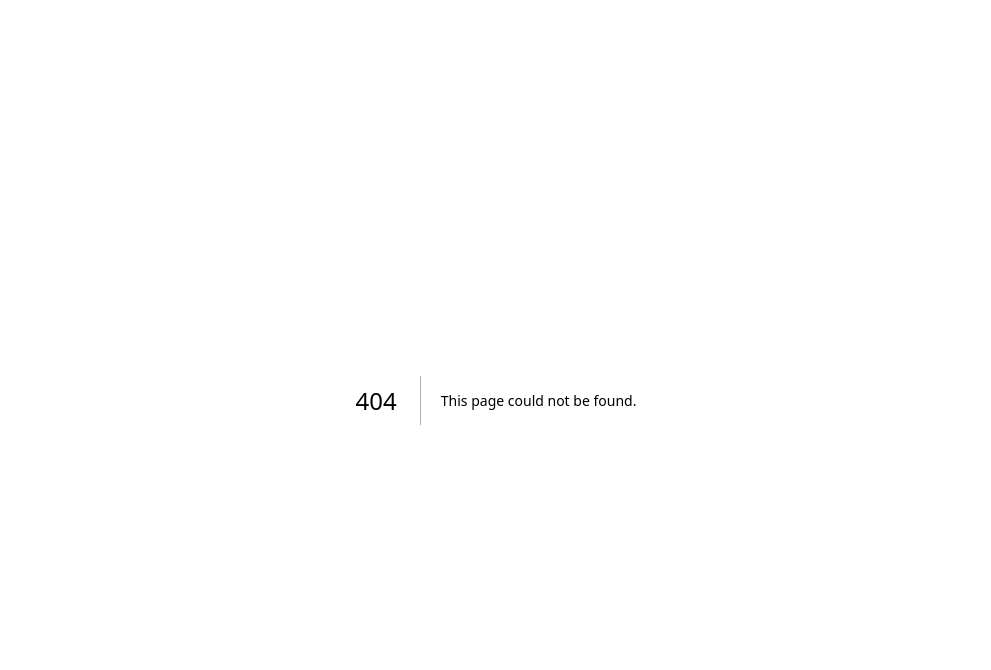
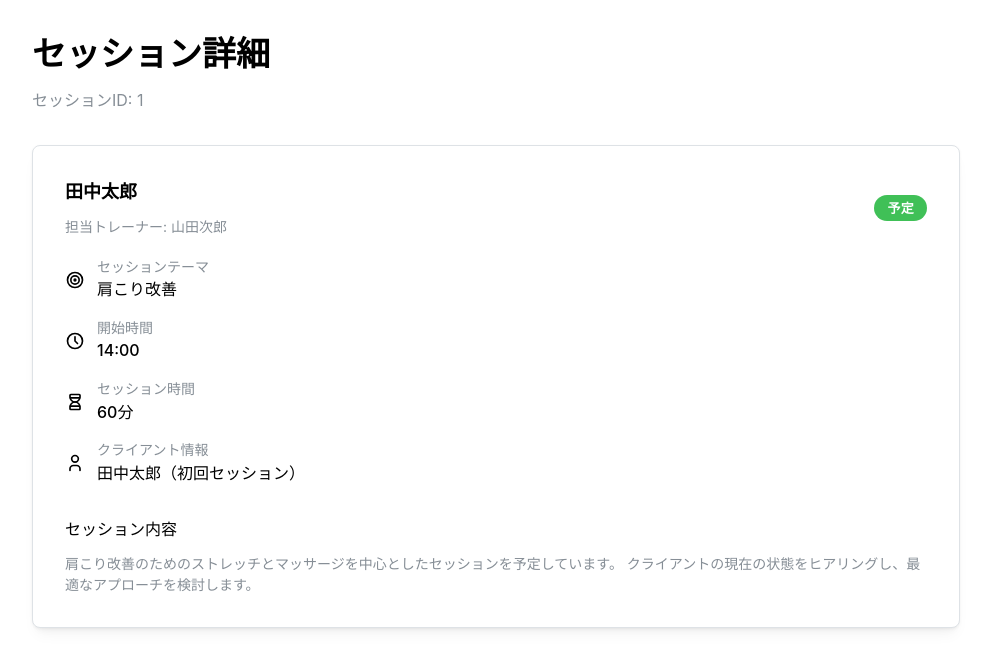
Before and after one commit to career-direction/compass-crm, a Next.js app: page /sessions/1 in a window 1280 px wide. Before the commit this address had no page. Shown: the top 670 px of the page, without its empty margins (144-1135 px from the left). Built offline with nearby package versions, Linux system fonts and the light colour scheme.

Commit message:
add: features/session/views/SessionDetail.ui.tsx

```diff
--- /dev/null
+++ b/src/app/sessions/[id]/page.tsx
@@ -0,0 +1,13 @@
+import { SessionDetail } from "@/features/session/views/SessionDetail.ui";
+
+type Props = {
+	params: {
+		id: string;
+	};
+};
+
+export default function SessionDetailPage({ params }: Props) {
+	const { id } = params;
+
+	return <SessionDetail sessionId={id} />;
+}
--- a/src/features/session/components/SessionListItem.ui.tsx
+++ b/src/features/session/components/SessionListItem.ui.tsx
@@ -9,10 +9,35 @@ import {
 	Flex,
 } from "@mantine/core";
 import { IconClock, IconHourglass, IconTarget } from "@tabler/icons-react";
+import { useRouter } from "next/navigation";
 
 export const SessionListItem = () => {
+	const router = useRouter();
+
+	const handleClick = () => {
+		router.push("/sessions/1"); // TODO: 実際のセッションIDを使用
+	};
+
 	return (
-		<Card shadow="sm" padding="lg" radius="md" withBorder>
+		<Card
+			shadow="sm"
+			padding="lg"
+			radius="md"
+			withBorder
+			onClick={handleClick}
+			style={{
+				cursor: "pointer",
+				transition: "transform 0.1s ease, box-shadow 0.1s ease",
+			}}
+			styles={{
+				root: {
+					"&:hover": {
+						transform: "translateY(-2px)",
+						boxShadow: "var(--mantine-shadow-md)",
+					},
+				},
+			}}
+		>
 			<Group justify="space-between" mt="xs" mb="xs">
 				<div>
 					<Text fw={500}>田中太郎</Text>
--- /dev/null
+++ b/src/features/session/views/SessionDetail.ui.tsx
@@ -0,0 +1,91 @@
+"use client";
+
+import { Container, Title, Text, Card, Group, Badge, Stack, Flex } from "@mantine/core";
+import { IconClock, IconHourglass, IconTarget, IconUser } from "@tabler/icons-react";
+
+type Props = {
+	sessionId: string;
+};
+
+export const SessionDetail = ({ sessionId }: Props) => {
+	return (
+		<Container size="md" py="xl">
+			<Stack gap="xl">
+				<div>
+					<Title order={1} mb="sm">
+						セッション詳細
+					</Title>
+					<Text c="dimmed">セッションID: {sessionId}</Text>
+				</div>
+
+				<Card shadow="sm" padding="xl" radius="md" withBorder>
+					<Group justify="space-between" mb="lg">
+						<div>
+							<Text fw={600} size="lg">
+								田中太郎
+							</Text>
+							<Text size="sm" c="dimmed" mt="xs">
+								担当トレーナー: 山田次郎
+							</Text>
+						</div>
+						<Badge color="green" size="lg">
+							予定
+						</Badge>
+					</Group>
+
+					<Stack gap="md" mb="xl">
+						<Flex align="center" gap="sm">
+							<IconTarget size={20} />
+							<div>
+								<Text fw={500} size="sm" c="dimmed">
+									セッションテーマ
+								</Text>
+								<Text fw={500}>肩こり改善</Text>
+							</div>
+						</Flex>
+
+						<Flex align="center" gap="sm">
+							<IconClock size={20} />
+							<div>
+								<Text fw={500} size="sm" c="dimmed">
+									開始時間
+								</Text>
+								<Text fw={500}>14:00</Text>
+							</div>
+						</Flex>
+
+						<Flex align="center" gap="sm">
+							<IconHourglass size={20} />
+							<div>
+								<Text fw={500} size="sm" c="dimmed">
+									セッション時間
+								</Text>
+								<Text fw={500}>60分</Text>
+							</div>
+						</Flex>
+
+						<Flex align="center" gap="sm">
+							<IconUser size={20} />
+							<div>
+								<Text fw={500} size="sm" c="dimmed">
+									クライアント情報
+								</Text>
+								<Text fw={500}>田中太郎（初回セッション）</Text>
+							</div>
+						</Flex>
+					</Stack>
+
+					<div>
+						<Text fw={500} mb="sm">
+							セッション内容
+						</Text>
+						<Text size="sm" c="dimmed">
+							肩こり改善のためのストレッチとマッサージを中心としたセッションを予定しています。
+							クライアントの現在の状態をヒアリングし、最適なアプローチを検討します。
+						</Text>
+					</div>
+				</Card>
+			</Stack>
+		</Container>
+	);
+};
```
